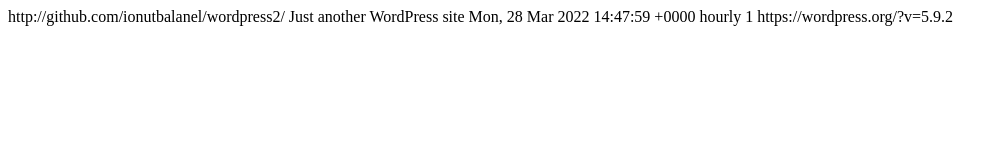
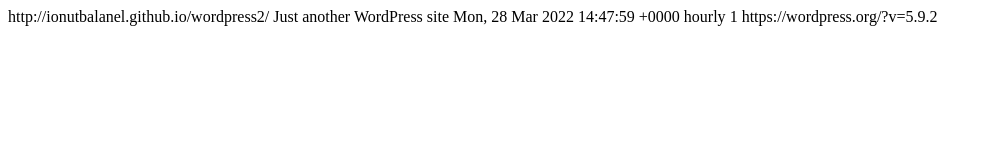
Before and after one commit to ionutbalanel/wordpress2, a plain HTML site: page sample-page/feed/index.html in a window 1280 px wide. Shown: the whole page, without its empty margins (0-1008 px from the left). Drawn offline with Linux system fonts and the light colour scheme.

Commit message:
WP2Static UPDATE sample-page/feed/index.html

```diff
--- a/sample-page/feed/index.html
+++ b/sample-page/feed/index.html
@@ -8,8 +8,8 @@
 <channel>
 	<title>
 	Comments on: Sample Page	</title>
-	<atom:link href="https://github.com/ionutbalanel/wordpress2/sample-page/feed/" rel="self" type="application/rss+xml" />
-	<link>http://github.com/ionutbalanel/wordpress2/</link>
+	<atom:link href="https://ionutbalanel.github.io/wordpress2/sample-page/feed/" rel="self" type="application/rss+xml" />
+	<link>http://ionutbalanel.github.io/wordpress2/</link>
 	<description>Just another WordPress site</description>
 	<lastBuildDate>Mon, 28 Mar 2022 14:47:59 +0000</lastBuildDate>
 	<sy:updatePeriod>
```
